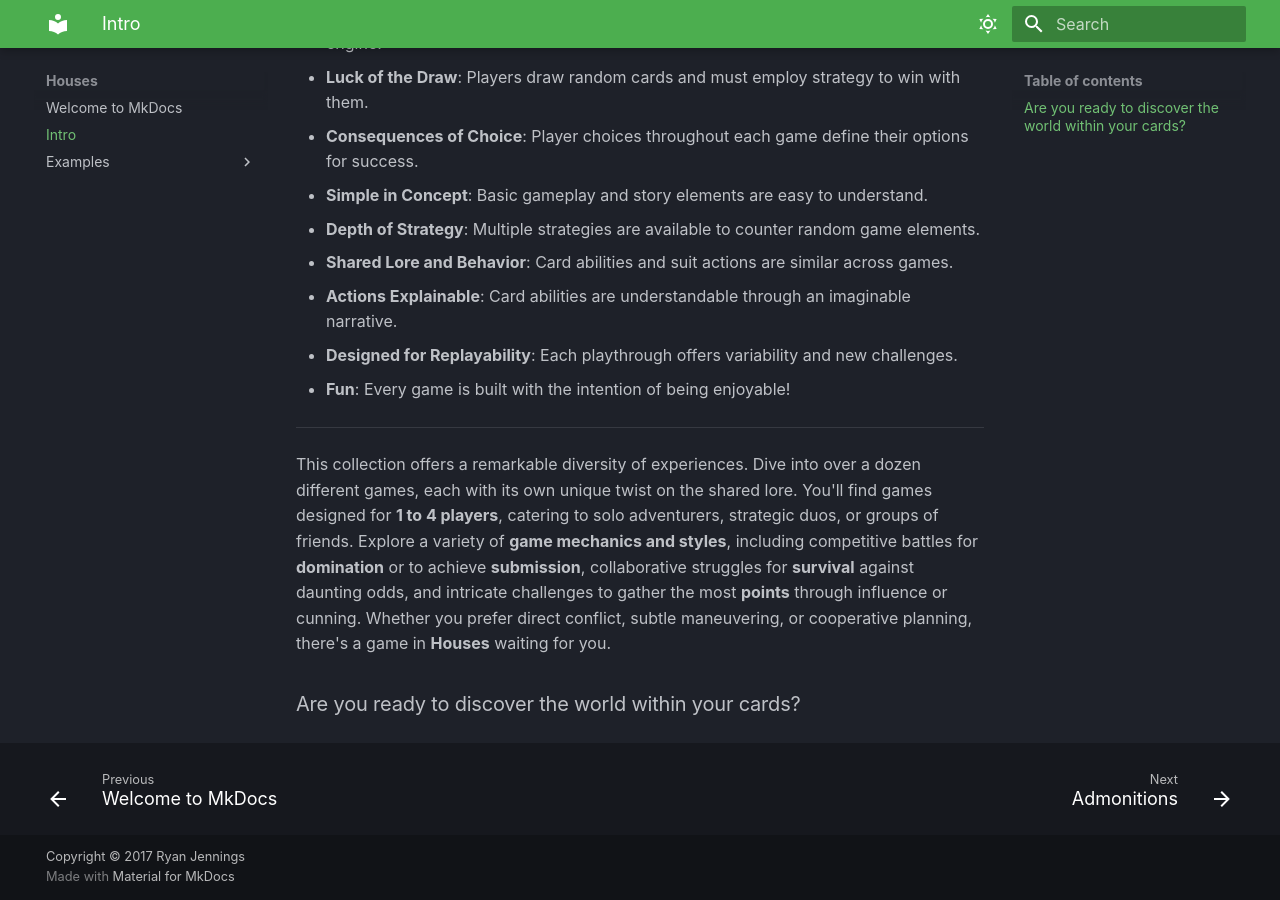
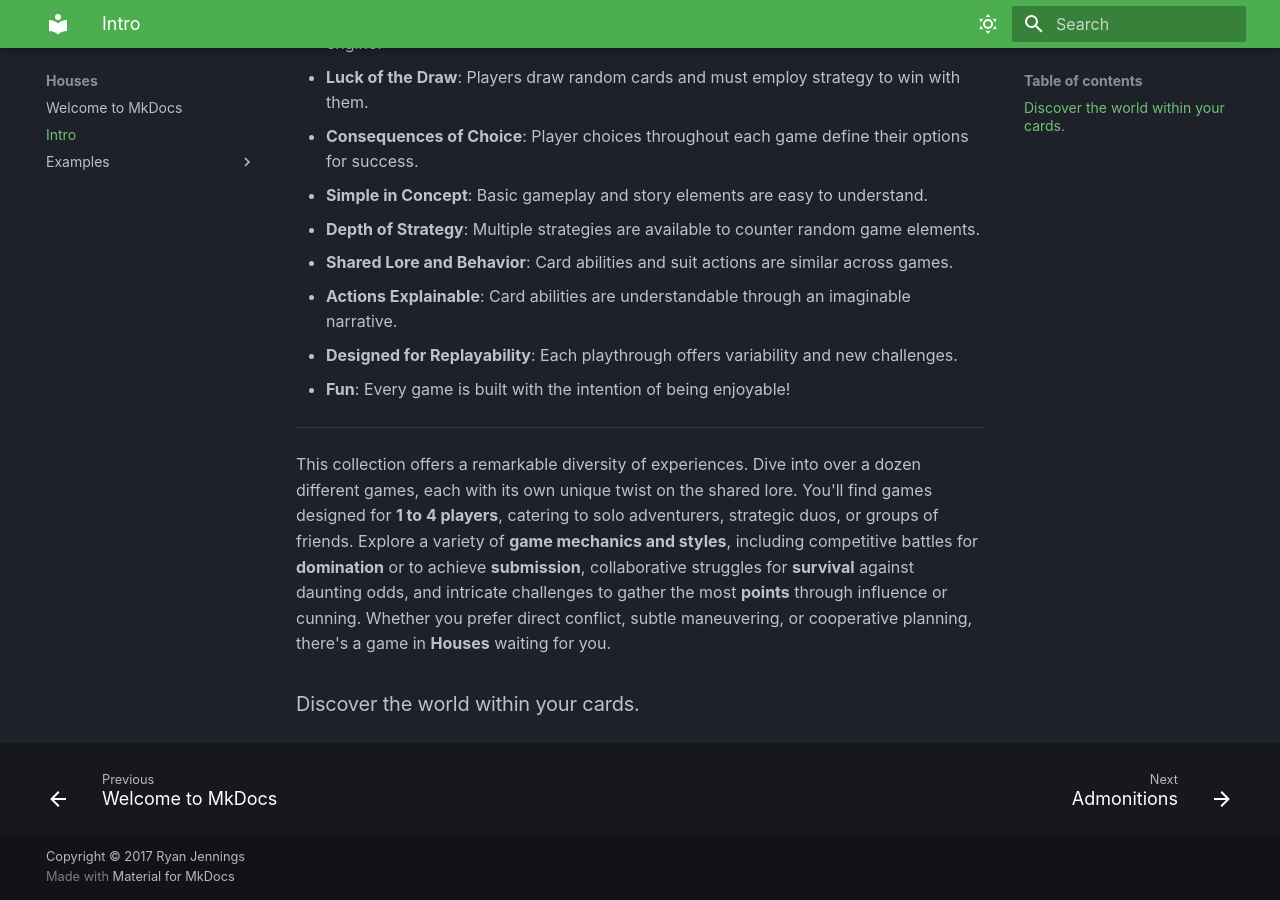
Before and after one commit to rjslingshot/houses-website, an MkDocs documentation site: the page built from docs/intro.md, in a window 1280 px wide and 900 px high, scrolled down 672 px. Built offline with MkDocs 1.6.1 and Material for MkDocs 9.7.7, drawn with Linux system fonts in a browser that asks for light colours; emoji names are drawn with the system emoji font; some web fonts are replaced.

Commit message:
fleshing out intro2

```diff
--- a/docs/intro.md
+++ b/docs/intro.md
@@ -24,4 +24,4 @@
 
 This collection offers a remarkable diversity of experiences. Dive into over a dozen different games, each with its own unique twist on the shared lore. You'll find games designed for **1 to 4 players**, catering to solo adventurers, strategic duos, or groups of friends. Explore a variety of **game mechanics and styles**, including competitive battles for **domination** or to achieve **submission**, collaborative struggles for **survival** against daunting odds, and intricate challenges to gather the most **points** through influence or cunning. Whether you prefer direct conflict, subtle maneuvering, or cooperative planning, there's a game in **Houses** waiting for you.
 
-### Are you ready to discover the world within your cards?
+### Discover the world within your cards.
```
